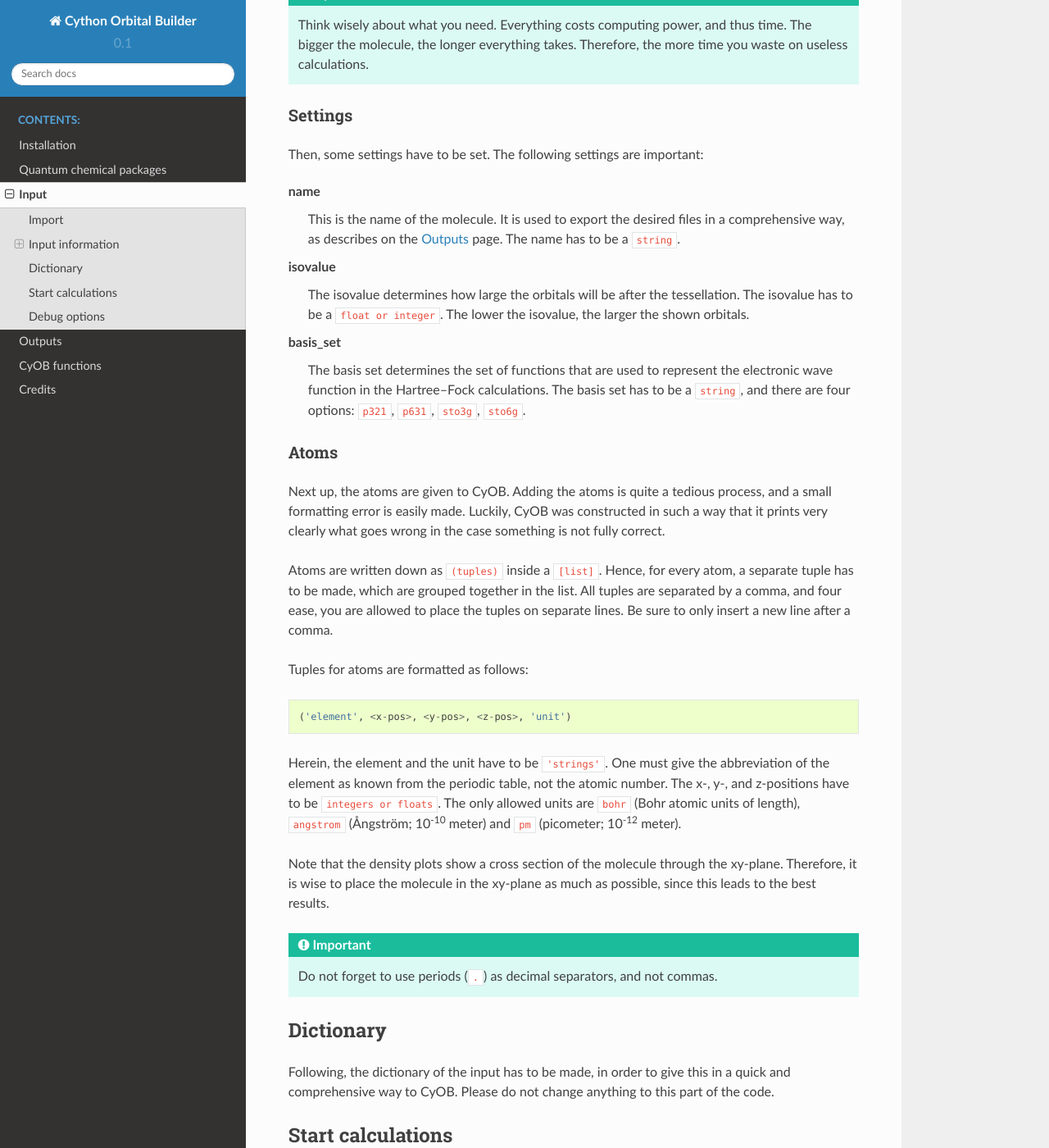
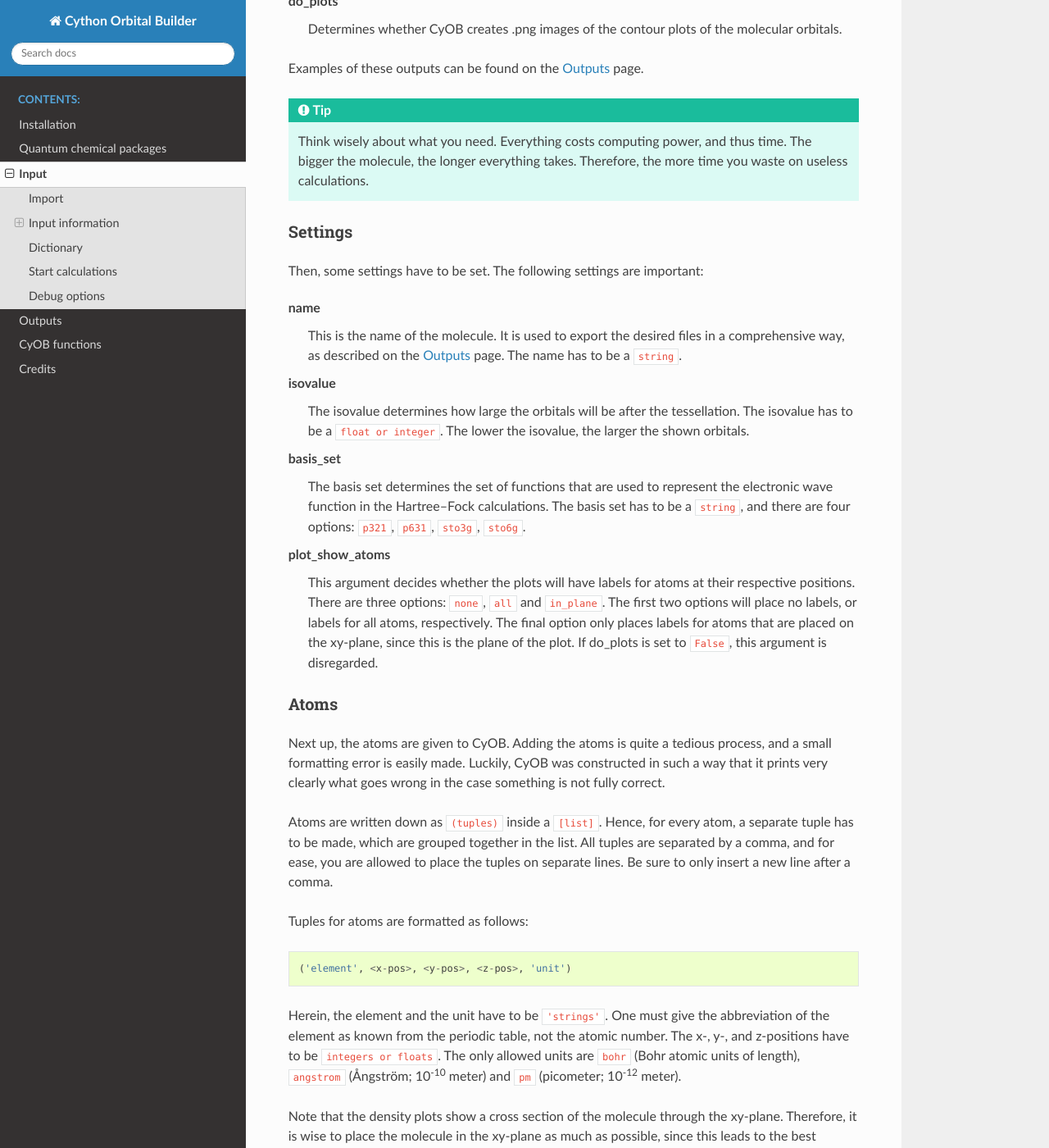
Before and after one commit to roy-wink/CyOB, a Sphinx documentation site: the page built from doc/input-script.rst, in a window 1280 px wide and 1400 px high, scrolled down 2089 px. Shown: the whole window at 82% size. Built offline with Sphinx 7.4.7 and the Read the Docs theme 2.0.0, drawn with Linux system fonts in a browser that asks for light colours; some of the changed text lies outside the part shown.

Commit message:
Update to version 0.2

```diff
--- a/doc/conf.py
+++ b/doc/conf.py
@@ -20,13 +20,13 @@
 # -- Project information -----------------------------------------------------
 
 project = u'Cython Orbital Builder'
-copyright = u'2021, Roy Wink'
+copyright = u'2021, Roy Wink, IMC, TU/e'
 author = u'Roy Wink'
 
 # The short X.Y version
-version = u'0.1'
+version = u'0.2'
 # The full version, including alpha/beta/rc tags
-release = u'0.1.2'
+release = u'0.2'
 
 
 # -- General configuration ---------------------------------------------------
@@ -78,7 +78,12 @@
 #
 import sphinx_rtd_theme
 html_theme = 'sphinx_rtd_theme'
-htm_theme_path = [sphinx_rtd_theme.get_html_theme_path()]
+html_theme_path = [sphinx_rtd_theme.get_html_theme_path()]
+html_logo = 'files/CyOB_logo.png'
+html_theme_options = {
+    'logo_only': False,
+    'display_version': False
+    }
 
 # Theme options are theme-specific and customize the look and feel of a theme
 # further.  For a list of options available for each theme, see the
--- a/doc/input-script.rst
+++ b/doc/input-script.rst
@@ -3,11 +3,11 @@
 =====
 
 As input, CyOB has to be given a dictionary containing a certain amount of input. This dictionary needs to contain the correct information,
-formatted in a certain way. On the `GitHub page of CyOB`_, an example is found for |H2|, which can also be found below. It is highly recommended to change this file with
+formatted in a certain way. On the `GitHub page of CyOB`_, an example is found for |H2| (called ``H2.py``), which can also be found below. It is highly recommended to change this file with
 the settings you need, instead of creating your own file. On this page, extra information can be found about the blocks of information in the file.
 
 .. tip::
-	Download the input file from GitHub, instead of copying it from down below.
+	Download or copy-paste the input file from GitHub, instead of copying it from down below.
 
 .. code-block:: python
 	:caption: Example of a CyOB execution script for |H2|
@@ -20,6 +20,7 @@
 		do_single_plyfiles = False
 		do_double_plyfiles = False
 		do_coefficients = False
+		do_energies = True
 		do_abofile = True
 		do_plots = True
 
@@ -27,6 +28,7 @@
 		name = 'H2'
 		isovalue = 0.05
 		basis_set = 'sto3g'
+		plot_show_atoms = 'in_plane'
 
 		# Set atoms
 		# Add atoms in this format:
@@ -34,7 +36,7 @@
 		# Place molecule on the xy-plane if possible.
 		atom_list = [('H', 0, 0.36628549, 0, 'angstrom'),
 			     ('H', 0, -0.36628549, 0, 'angstrom')
-			     ]
+			    ]
 
 		# Create dictionary - do not change!
 		input_dict = {'do_single_plyfiles': do_single_plyfiles,
@@ -43,6 +45,7 @@
 			      'do_abofile': do_abofile,
 			      'do_plots': do_plots,
 			      'atom_list': atom_list,
+				  'plot_show_atoms': plot_show_atoms,
 			      'isovalue': isovalue,
 			      'basis_set': basis_set,
 			      'name': name}
@@ -78,6 +81,8 @@
 	Determines whether CyOB creates polygon (.ply) files of whole molecular orbitals (both lobes).
 do_coefficients
 	Determines whether CyOB exports the molecular orbital coefficients as .txt file.
+do_energies
+	Determines whether CyOB exports the energy of the molecule and energies of the molecular orbitals into a .txt file.
 do_abofile
 	Determines whether CyOB creates an .abo file, which can be opened by Managlyph.
 do_plots
@@ -97,7 +102,7 @@
 Then, some settings have to be set. The following settings are important:
 
 name
-	This is the name of the molecule. It is used to export the desired files in a comprehensive way, as describes on the :ref:`outputs` page.
+	This is the name of the molecule. It is used to export the desired files in a comprehensive way, as described on the :ref:`outputs` page.
 	The name has to	be a ``string``.
 isovalue
 	The isovalue determines how large the orbitals will be after the tessellation. The isovalue has to be a ``float or integer``.
@@ -105,6 +110,10 @@
 basis_set
 	The basis set determines the set of functions that are used to represent the electronic wave function in the Hartree–Fock calculations. The basis set
 	has to be a ``string``, and there are four options: ``p321``, ``p631``, ``sto3g``, ``sto6g``.
+plot_show_atoms
+	This argument decides whether the plots will have labels for atoms at their respective positions. There are three options: ``none``, ``all`` and ``in_plane``.
+	The first two options will place no labels, or labels for all atoms, respectively. The final option only places labels for atoms that are placed on the xy-plane,
+	since this is the plane of the plot. If do_plots is set to ``False``, this argument is disregarded.
 
 
 Atoms
@@ -113,7 +122,7 @@
 constructed in such a way that it prints very clearly what goes wrong in the case something is not fully correct.
 
 Atoms are written down as ``(tuples)`` inside a ``[list]``. Hence, for every atom, a separate tuple has to be made, which are grouped together in the list.
-All tuples are separated by a comma, and four ease, you are allowed to place the tuples on separate lines. Be sure to only insert a new line after a comma.
+All tuples are separated by a comma, and for ease, you are allowed to place the tuples on separate lines. Be sure to only insert a new line after a comma.
 
 Tuples for atoms are formatted as follows::
 
--- a/doc/packages.rst
+++ b/doc/packages.rst
@@ -21,7 +21,7 @@
 
 PyTessel
 --------
-PyTessel is a python package for building isosurfaces from 3D scalar fields
+PyTessel is a python package for building isosurfaces from 3D scalar fields.
 
 More information can be found on the `GitHub page of PyTessel`_.
 
```
Also changed, not shown: other parts of doc/input-script.rst (+1 -1 lines), doc/credits.rst (+5 -3 lines), doc/installation.rst (+4 -4 lines), doc/outputs.rst (+7 -2 lines).
